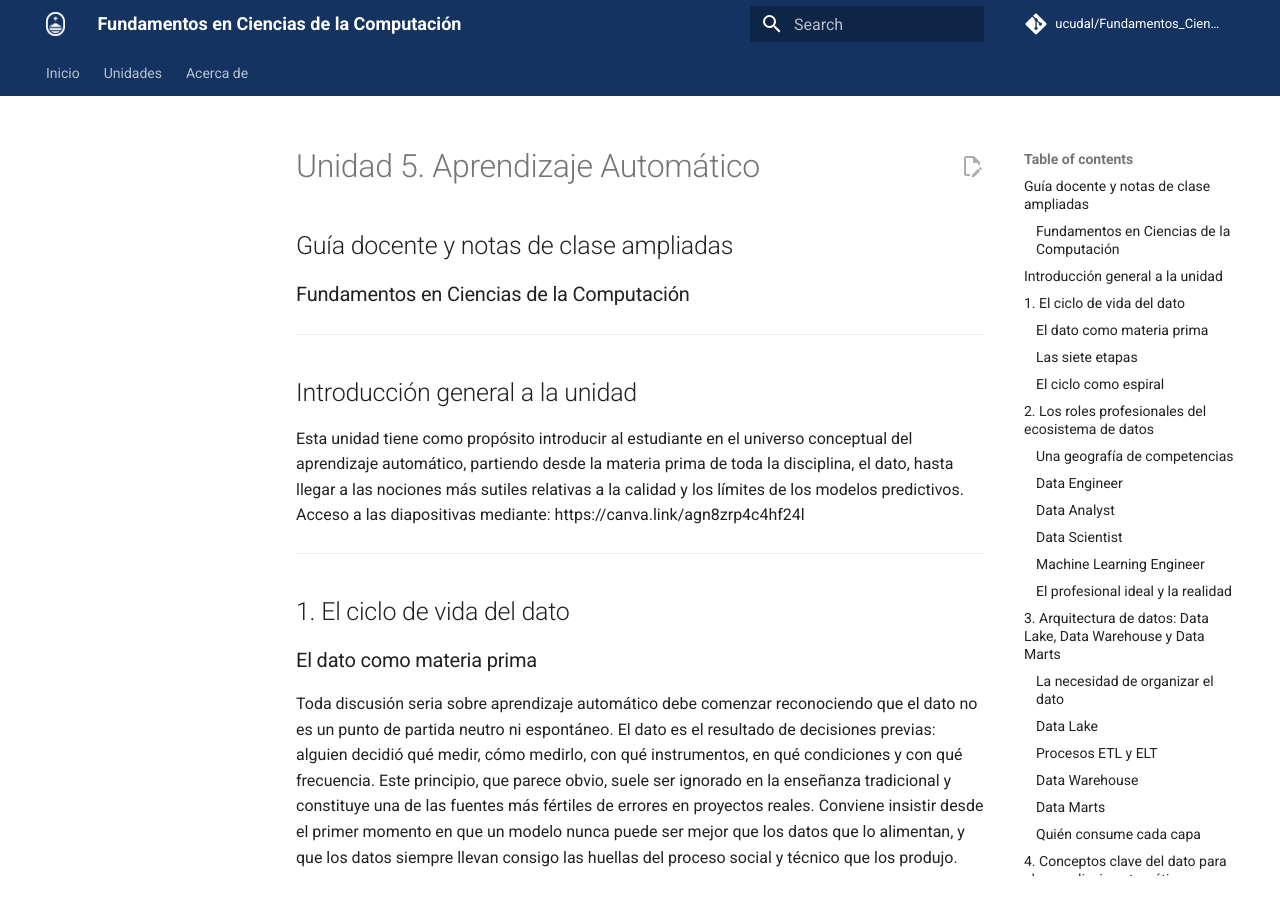
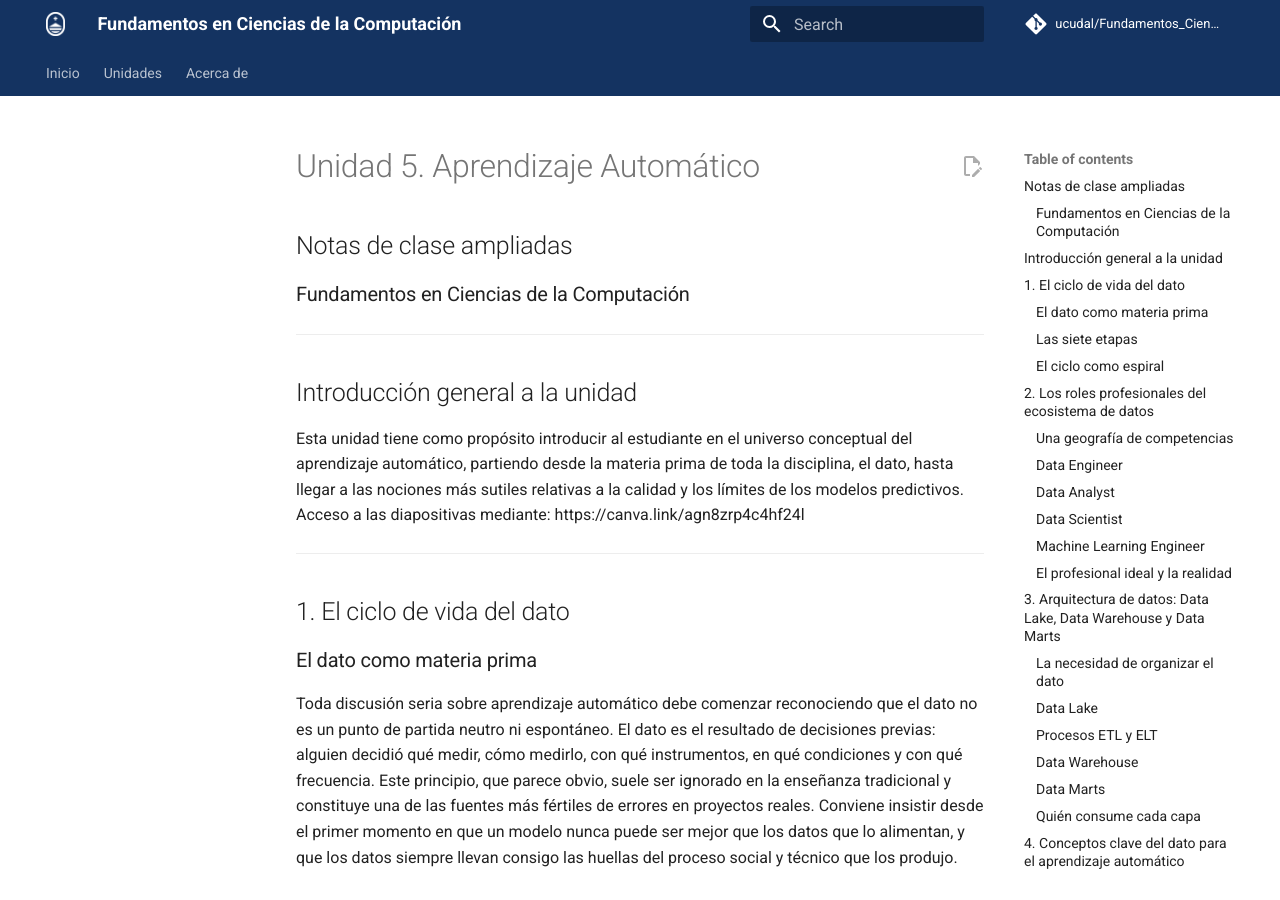
Before and after one commit to ucudal/Fundamentos_Ciencias_Computacion_Conceptos, an MkDocs documentation site: the page built from docs/unidad/5/ia/aprendizaje_automático.md, in a window 1280 px wide and 900 px high. Built offline with MkDocs 1.6.1 and Material for MkDocs 9.7.7, drawn with Linux system fonts in a browser that asks for light colours; comment, search, counter and statistics services are not loaded.

```diff
--- a/docs/unidad/5/ia/aprendizaje_automático.md
+++ b/docs/unidad/5/ia/aprendizaje_automático.md
@@ -1,6 +1,5 @@
 # Unidad 5. Aprendizaje Automático
-
-## Guía docente y notas de clase ampliadas
+## Notas de clase ampliadas
 
 ### Fundamentos en Ciencias de la Computación
 
```
